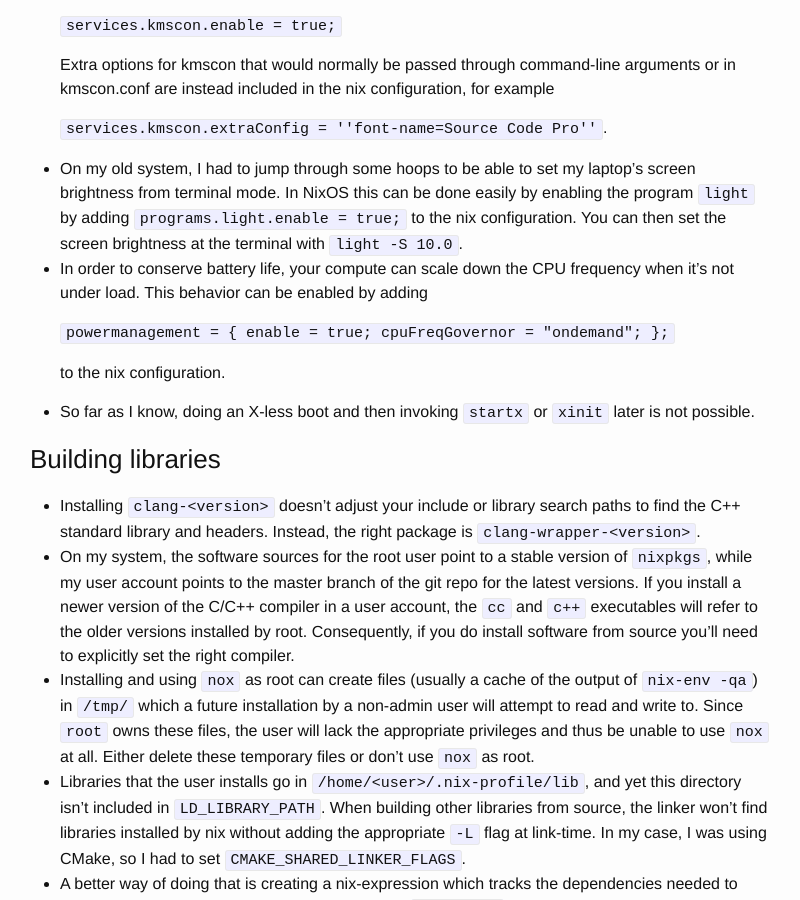
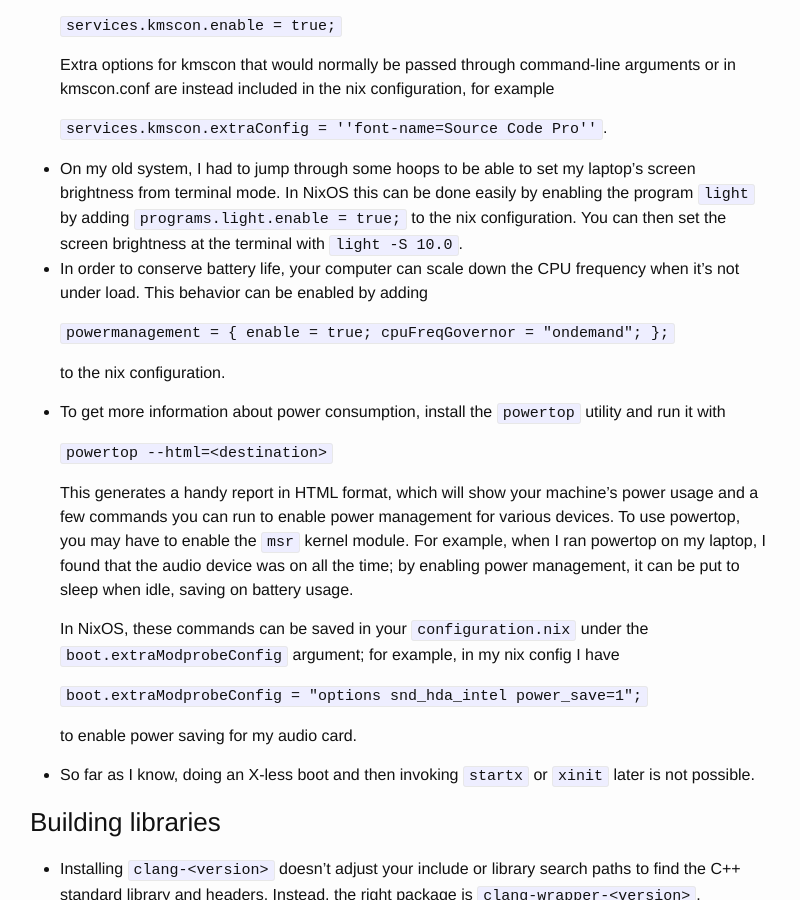
Before and after one commit to danshapero/danshapero.github.io, a Jekyll site: the page built from _posts/2015-08-29-nix-fixes.md, in a window 1280 px wide and 900 px high, scrolled down 603 px. Shown: the whole window, without its empty margins (240-1040 px from the left). Built offline with Jekyll 4.4.1, drawn with Linux system fonts in a browser that asks for light colours.

Commit message:
Added more info to nix post about power management

```diff
--- a/_posts/2015-08-29-nix-fixes.md
+++ b/_posts/2015-08-29-nix-fixes.md
@@ -31,12 +31,25 @@ In NixOS this can be done easily by enabling the program `light` by adding
   `programs.light.enable = true;`
 to the nix configuration.
 You can then set the screen brightness at the terminal with `light -S 10.0`.
-* In order to conserve battery life, your compute can scale down the CPU frequency when it's not under load.
+* In order to conserve battery life, your computer can scale down the CPU frequency when it's not under load.
 This behavior can be enabled by adding
 
   `powermanagement = { enable = true;  cpuFreqGovernor = "ondemand"; };`
 
   to the nix configuration.
+* To get more information about power consumption, install the `powertop` utility and run it with
+
+  `powertop --html=<destination>`
+
+  This generates a handy report in HTML format, which will show your machine's power usage and a few commands you can run to enable power management for various devices.
+  To use powertop, you may have to enable the `msr` kernel module.
+  For example, when I ran powertop on my laptop, I found that the audio device was on all the time; by enabling power management, it can be put to sleep when idle, saving on battery usage.
+
+  In NixOS, these commands can be saved in your `configuration.nix` under the `boot.extraModprobeConfig` argument; for example, in my nix config I have
+
+  `boot.extraModprobeConfig = "options snd_hda_intel power_save=1";`
+
+  to enable power saving for my audio card.
 * So far as I know, doing an X-less boot and then invoking `startx` or `xinit` later is not possible.
 
 
```
